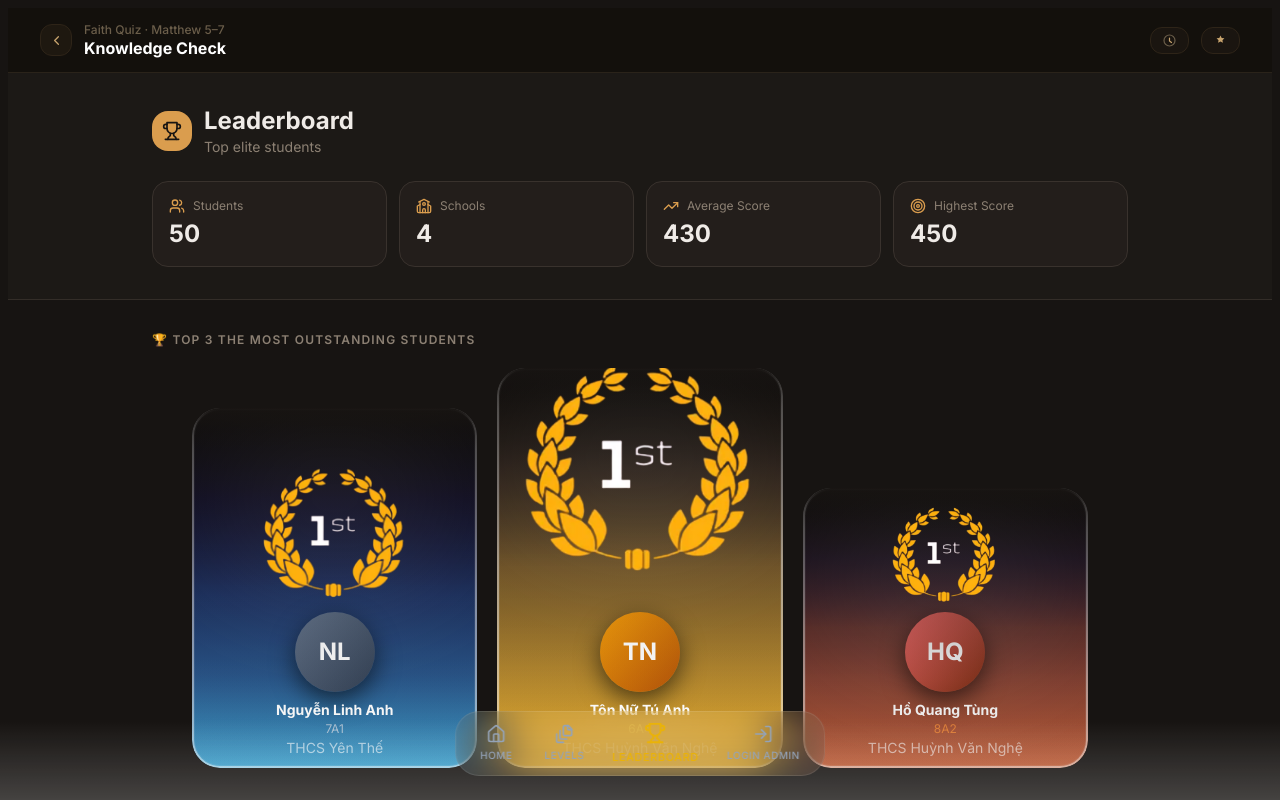
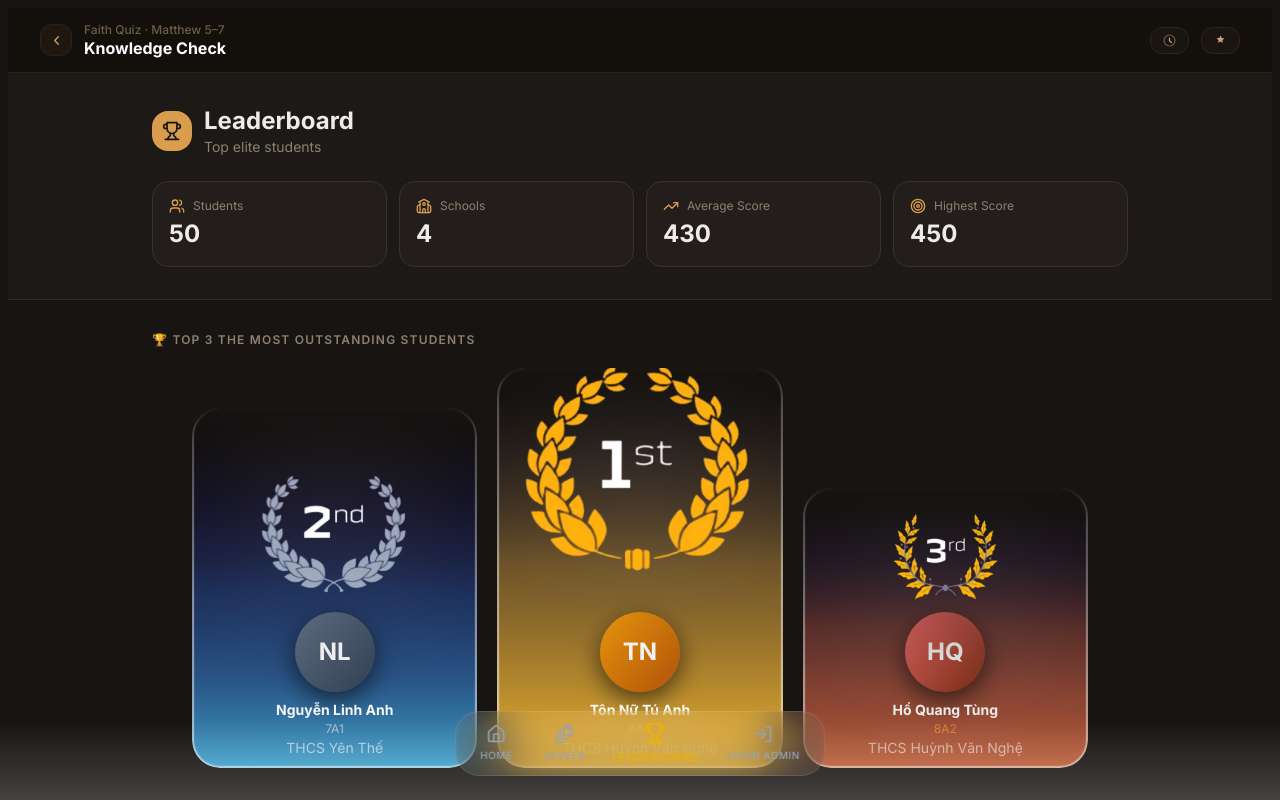
Before and after one commit to noname20011/IC3, a React (Vite) app: page /leaderboard in a window 1280 px wide. Shown: the top 800 px of the page. Built offline with nearby package versions, Linux system fonts and the light colour scheme.

Commit message:
update leaderboard

```diff
--- a/src/components/UI/leader_board/PodiumCard.tsx
+++ b/src/components/UI/leader_board/PodiumCard.tsx
@@ -35,7 +35,7 @@ const podiumConfig = {
     avatarGradient: "linear-gradient(135deg, #f59e0b, #b45309)",
     zIndex: "z-10",
     laurelWreathLink: "/assets/laurel_wreath/laurel_wreath1.svg",
-    laurelWreathDimension: "w-[130px] md:w-[240px]",
+    laurelWreathDimension: "w-[120px] md:w-[240px]",
     position: "top-1/2 -translate-y-[95%] left-1/2 -translate-x-1/2"
   },
   2: {
@@ -45,8 +45,8 @@ const podiumConfig = {
     height: "h-[360px]",
     avatarGradient: "linear-gradient(135deg, #64748b, #334155)",
     zIndex: "z-0",
-    laurelWreathLink: "/assets/laurel_wreath/laurel_wreath1.svg",
-    laurelWreathDimension: "w-[100px] md:w-[150px]",
+    laurelWreathLink: "/assets/laurel_wreath/laurel_wreath2.svg",
+    laurelWreathDimension: "w-[90px] md:w-[150px]",
     position: "top-1/2 -translate-y-[90%] left-1/2 -translate-x-1/2"
   },
   3: {
@@ -56,7 +56,7 @@ const podiumConfig = {
     height: "h-[280px]",
     avatarGradient: "linear-gradient(135deg, #FF7070, #7c2d12)",
     zIndex: "z-0",
-    laurelWreathLink: "/assets/laurel_wreath/laurel_wreath1.svg",
+    laurelWreathLink: "/assets/laurel_wreath/laurel_wreath3.svg",
     laurelWreathDimension: "w-[80px] md:w-[110px]",
     position: "top-1/2 -translate-y-[100%] md:-translate-y-[120%] left-1/2 -translate-x-1/2"
   },
```
